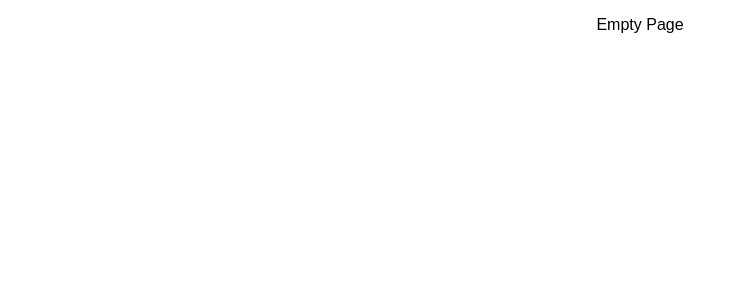
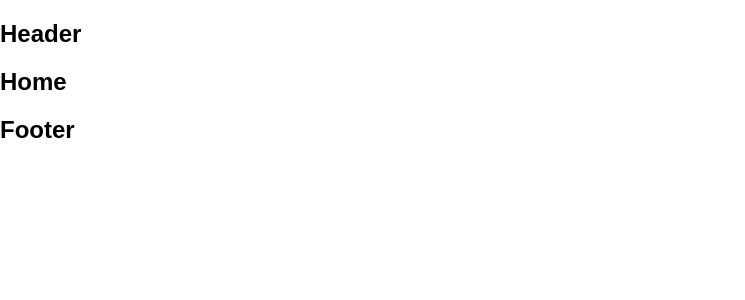
Before and after one commit to nicepersonality/weekend-movie-sagas, a React (Create React App) app: page / in a window 1280 px wide. Shown: the top 300 px of the page, without its empty margins (0-745 px from the left). Built offline with nearby package versions, Linux system fonts and the light colour scheme.

Commit message:
Add react-router-dom and create initial hashroutes

```diff
--- a/package.json
+++ b/package.json
@@ -10,6 +10,7 @@
     "react": "^16.8.6",
     "react-dom": "^16.8.6",
     "react-redux": "^5.1.1",
+    "react-router-dom": "^5.1.2",
     "react-scripts": "^3.0.1",
     "redux": "^4.0.1",
     "redux-logger": "^3.0.6",
--- a/src/components/App/App.js
+++ b/src/components/App/App.js
@@ -1,13 +1,21 @@
 import React, { Component } from 'react';
+import { HashRouter as Router, Route, Link } from 'react-router-dom';
 import './App.css';
 
+import Header from '../Header/Header';
+import Footer from '../Footer/Footer';
+import Home from '../Home/Home';
+
 class App extends Component {
-  // Renders the entire app on the DOM
   render() {
     return (
-      <div className="App">
-        <p>Empty Page</p>
-      </div>
+      <Router>
+        <Header />
+        <main className="App-component">
+          <Route path="/" exact component={Home} />
+        </main>
+        <Footer />
+      </Router>
     );
   }
 }
--- /dev/null
+++ b/src/components/Footer/Footer.js
@@ -0,0 +1,13 @@
+import React, {Component} from 'react';
+
+class Footer extends Component {
+
+    render() {
+      return (
+        <footer className="Footer-component">
+          <h2>Footer</h2>
+        </footer>
+      )
+  };
+}
+export default Footer;
--- /dev/null
+++ b/src/components/Header/Header.js
@@ -0,0 +1,13 @@
+import React, {Component} from 'react';
+
+class Header extends Component {
+
+    render() {
+      return (
+        <header className="Header-component">
+          <h2>Header</h2>
+        </header>
+      )
+  };
+}
+export default Header;
--- /dev/null
+++ b/src/components/Home/Home.js
@@ -0,0 +1,13 @@
+import React, {Component} from 'react';
+
+class Home extends Component {
+
+    render() {
+      return (
+        <div className="Home-component">
+          <h2>Home</h2>
+        </div>
+      )
+  };
+}
+export default Home;
```
Also changed, not shown: 1 other file (tests, documents, lock files or other folders).
